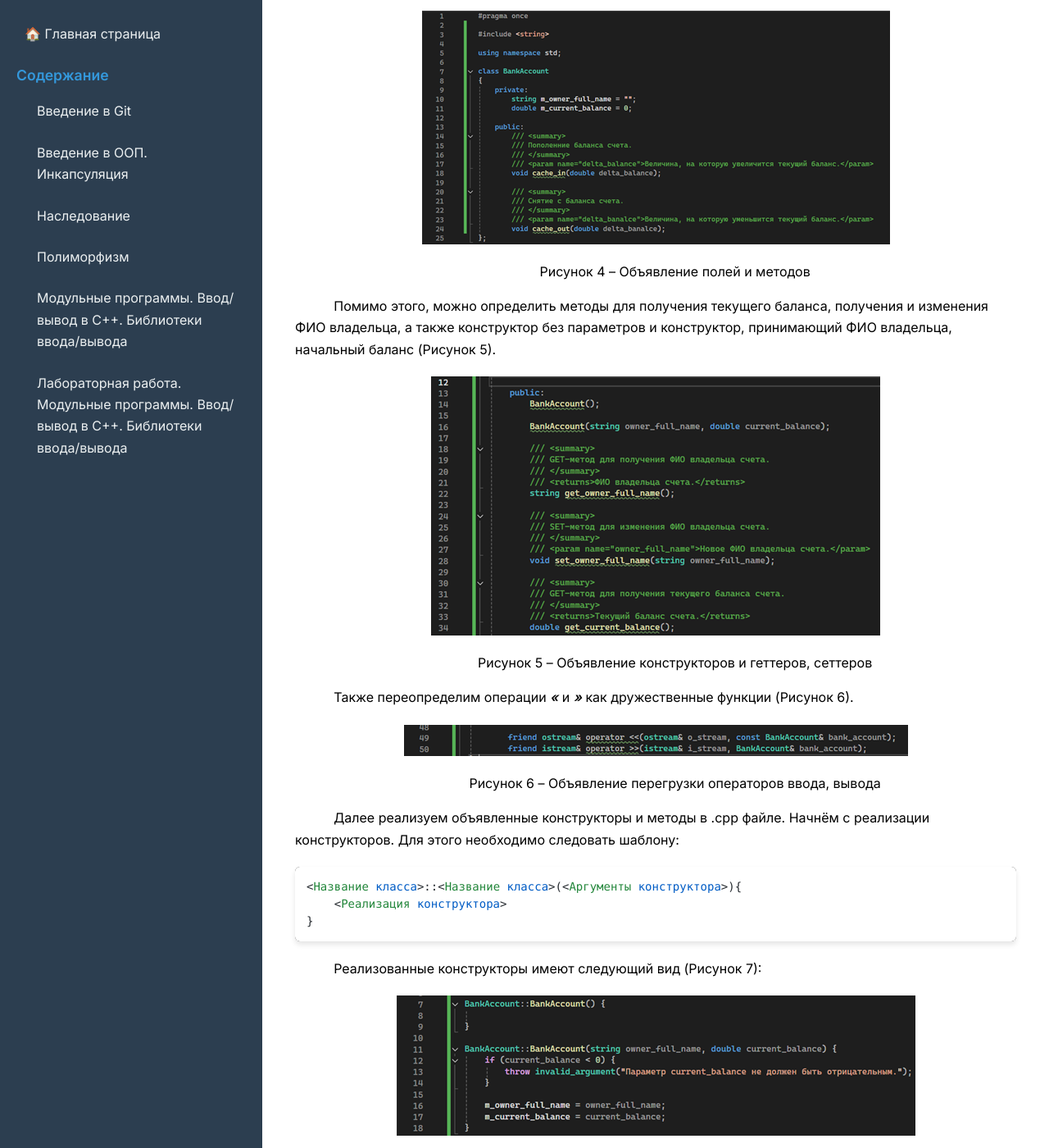
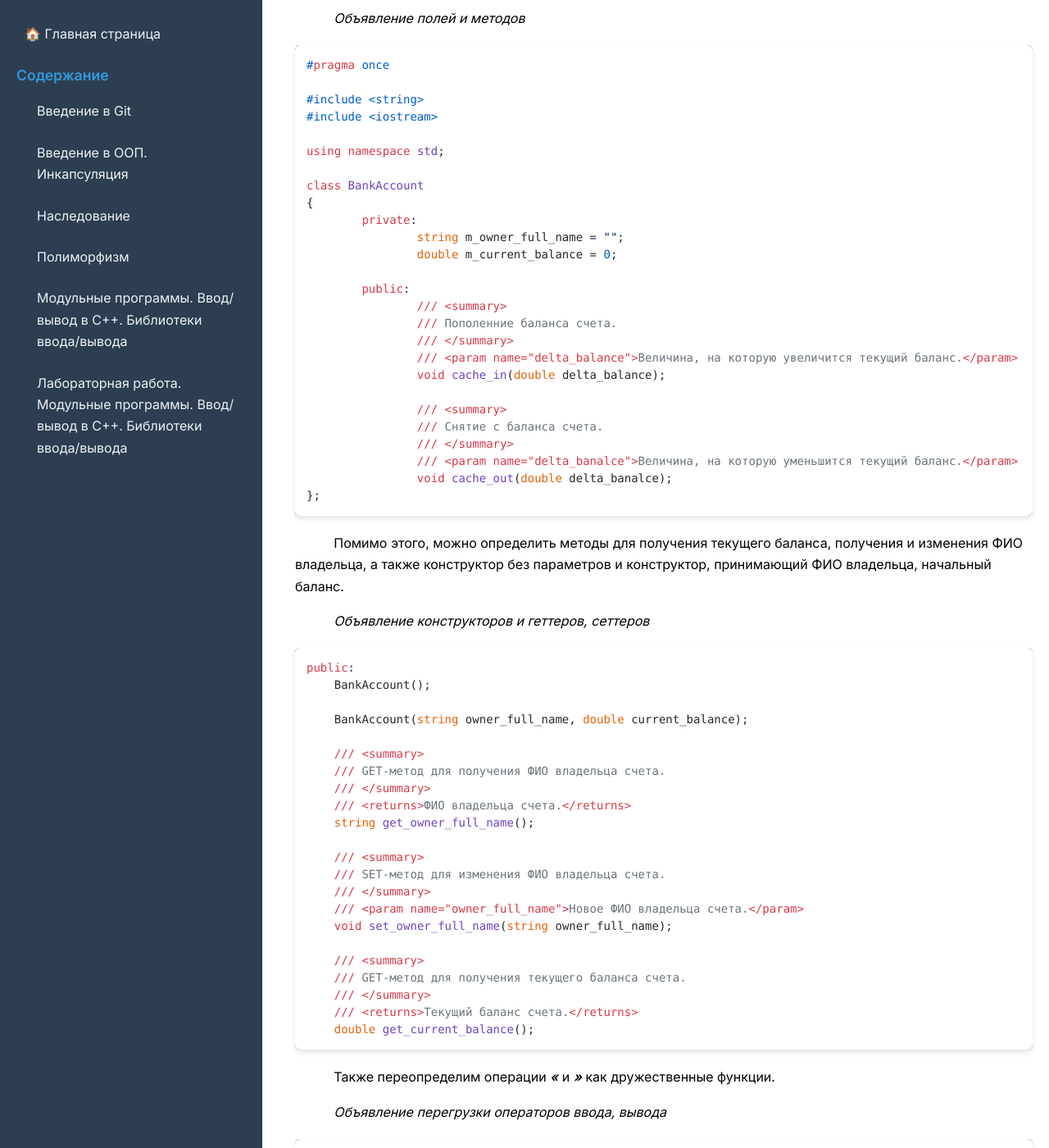
Before and after one commit to maryshev3/object-oriented-programming, a Jekyll site: the page built from ru/io-streams-laboratory-work.md, in a window 1280 px wide and 1400 px high, scrolled down 2389 px. Shown: the whole window at 82% size. Built offline with Jekyll 4.4.1, drawn with Linux system fonts in a browser that asks for light colours; nearby versions of some CDN libraries; a script that is not in the unit is left out; some of the changed text lies outside the part shown.

Commit message:
replace images with code to code fragments

````diff
--- a/ru/io-streams-laboratory-work.md
+++ b/ru/io-streams-laboratory-work.md
@@ -47,20 +47,73 @@ lang: ru
 ![Сохранение файлов класса в папке]({{ '/assets/images/io-streams-laboratory-work/3.png' | relative_url }}){: .center-img }
 <p style="text-align: center;">Рисунок 3 – Сохранение файлов класса в папке</p>
 
-В файле ***BankAccount.h*** опишем интерфейс класса, а именно его поля и методы. В данном файле приводятся только определения методов, а их реализация будет в файле .cpp. Исходя из требований к заданию, определим поля *m_owner_full_name*, *m_current_balance* и методы *cache_in*, *cache_out* (Рисунок 4).
+В файле ***BankAccount.h*** опишем интерфейс класса, а именно его поля и методы. В данном файле приводятся только определения методов, а их реализация будет в файле .cpp. Исходя из требований к заданию, определим поля *m_owner_full_name*, *m_current_balance* и методы *cache_in*, *cache_out*.
 
-![Объявление полей и методов]({{ '/assets/images/io-streams-laboratory-work/4.png' | relative_url }}){: .center-img }
-<p style="text-align: center;">Рисунок 4 – Объявление полей и методов</p>
+*Объявление полей и методов*
+```cpp
+#pragma once
 
-Помимо этого, можно определить методы для получения текущего баланса, получения и изменения ФИО владельца, а также конструктор без параметров и конструктор, принимающий ФИО владельца, начальный баланс (Рисунок 5).
+#include <string>
+#include <iostream>
 
-![Объявление конструкторов и геттеров, сеттеров]({{ '/assets/images/io-streams-laboratory-work/5.png' | relative_url }}){: .center-img }
-<p style="text-align: center;">Рисунок 5 – Объявление конструкторов и геттеров, сеттеров</p>
+using namespace std;
 
-Также переопределим операции ***<<*** и ***>>*** как дружественные функции (Рисунок 6).
+class BankAccount
+{
+	private:
+		string m_owner_full_name = "";
+		double m_current_balance = 0;
 
-![Объявление перегрузки операторов ввода, вывода]({{ '/assets/images/io-streams-laboratory-work/6.png' | relative_url }}){: .center-img }
-<p style="text-align: center;">Рисунок 6 – Объявление перегрузки операторов ввода, вывода</p>
+	public:
+		/// <summary>
+		/// Пополенние баланса счета.
+		/// </summary>
+		/// <param name="delta_balance">Величина, на которую увеличится текущий баланс.</param>
+		void cache_in(double delta_balance);
+
+		/// <summary>
+		/// Снятие с баланса счета.
+		/// </summary>
+		/// <param name="delta_banalce">Величина, на которую уменьшится текущий баланс.</param>
+		void cache_out(double delta_banalce);
+};
+```
+
+Помимо этого, можно определить методы для получения текущего баланса, получения и изменения ФИО владельца, а также конструктор без параметров и конструктор, принимающий ФИО владельца, начальный баланс.
+
+*Объявление конструкторов и геттеров, сеттеров*
+```cpp
+public:
+    BankAccount();
+
+    BankAccount(string owner_full_name, double current_balance);
+
+    /// <summary>
+    /// GET-метод для получения ФИО владельца счета.
+    /// </summary>
+    /// <returns>ФИО владельца счета.</returns>
+    string get_owner_full_name();
+
+    /// <summary>
+    /// SET-метод для изменения ФИО владельца счета.
+    /// </summary>
+    /// <param name="owner_full_name">Новое ФИО владельца счета.</param>
+    void set_owner_full_name(string owner_full_name);
+
+    /// <summary>
+    /// GET-метод для получения текущего баланса счета.
+    /// </summary>
+    /// <returns>Текущий баланс счета.</returns>
+    double get_current_balance();
+```
+
+Также переопределим операции ***<<*** и ***>>*** как дружественные функции.
+
+*Объявление перегрузки операторов ввода, вывода*
+```cpp
+friend ostream& operator <<(ostream& o_stream, const BankAccount& bank_account);
+friend istream& operator >>(istream& i_stream, BankAccount& bank_account);
+```
 
 Далее реализуем объявленные конструкторы и методы в .cpp файле. Начнём с реализации конструкторов. Для этого необходимо следовать шаблону:
 
@@ -70,10 +123,23 @@ lang: ru
 }
 ```
 
-Реализованные конструкторы имеют следующий вид (Рисунок 7):
+Реализованные конструкторы имеют следующий вид:
 
-![Реализация конструкторов]({{ '/assets/images/io-streams-laboratory-work/7.png' | relative_url }}){: .center-img }
-<p style="text-align: center;">Рисунок 7 – Реализация конструкторов</p>
+*Реализация конструкторов*
+```cpp
+BankAccount::BankAccount() {
+
+}
+
+BankAccount::BankAccount(string owner_full_name, double current_balance) {
+	if (current_balance < 0) {
+		throw invalid_argument("Параметр current_balance не должен быть отрицательным.");
+	}
+
+	m_owner_full_name = owner_full_name;
+	m_current_balance = current_balance;
+}
+```
 
 Для реализации методов класса необходимо следовать шаблону:
 
@@ -83,62 +149,258 @@ lang: ru
 }
 ```
 
-Реализованные GET, SET методы (Рисунок 8):
+Реализованные GET, SET методы:
 
-![Реализация геттеров, сеттеров]({{ '/assets/images/io-streams-laboratory-work/8.png' | relative_url }}){: .center-img }
-<p style="text-align: center;">Рисунок 8 – Реализация геттеров, сеттеров</p>
+*Реализация геттеров, сеттеров*
+```cpp
+string BankAccount::get_owner_full_name() {
+	return m_owner_full_name;
+}
 
-Реализованные основные методы (Рисунок 9):
+void BankAccount::set_owner_full_name(string owner_full_name) {
+	m_owner_full_name = owner_full_name;
+}
 
-![Реализация основных методов]({{ '/assets/images/io-streams-laboratory-work/9.png' | relative_url }}){: .center-img }
-<p style="text-align: center;">Рисунок 9 – Реализация основных методов</p>
+double BankAccount::get_current_balance() {
+	return m_current_balance;
+}
+```
 
-Реализованные перегрузки операций ***<<*** и ***>>*** (т.к. они являются не методами, а внешними функциями, то им не надо указывать через **::** название класса) (Рисунок 10):
+Реализованные основные методы:
 
-![Перегрузка операторов ввода, вывода]({{ '/assets/images/io-streams-laboratory-work/10.png' | relative_url }}){: .center-img }
-<p style="text-align: center;">Рисунок 10 – Перегрузка операторов ввода, вывода</p>
+*Реализация основных методов*
+```cpp
+void BankAccount::cache_in(double delta_balance) {
+	if (delta_balance <= 0) {
+		throw invalid_argument("Параметр delta_balance должен быть положительным.");
+	}
 
-Для реализации классов ввода/вывода в консоль или файл создадим папку ***IOServices***, а затем создадим базовый абстрактный класс ***BankAccountIOService***, который содержит методы для ввода или вывода данных в некоторый источник. Действия по созданию аналогичны созданию папки ***Models*** и класса ***BankAccount*** (Рисунок 11).
+	double new_balance = m_current_balance + delta_balance;
 
-![Создание сервиса ввода, вывода]({{ '/assets/images/io-streams-laboratory-work/11.png' | relative_url }}){: .center-img }
-<p style="text-align: center;">Рисунок 11 – Создание сервиса ввода, вывода</p>
+	m_current_balance = new_balance;
+}
 
-Заголовочный файл ***BankAccountIOService.h*** содержит только объявления методов. Т.к. у него нет никаких реализаций, то файл ***BankAccountIOService.cpp*** останется пустым (Рисунок 12).
+void BankAccount::cache_out(double delta_balance) {
+	if (delta_balance <= 0) {
+		throw invalid_argument("Параметр delta_balance должен быть положительным.");
+	}
 
-![Объявление абстрактного класса]({{ '/assets/images/io-streams-laboratory-work/12.png' | relative_url }}){: .center-img }
-<p style="text-align: center;">Рисунок 12 – Объявление абстрактного класса</p>
+	double new_balance = m_current_balance - delta_balance;
 
-Напишем класс ***BankAccountIOConsoleService*** для ввода/вывода в консоль. В заголовочном файле укажем базовый класс и намерение перегрузить виртуальные методы (Рисунок 13).
+	if (new_balance < 0) {
+		throw logic_error("Баланс после снятия средств будет отрицательным. Операция невозможна.");
+	}
 
-![Объявление реализации абстрактного класса (1)]({{ '/assets/images/io-streams-laboratory-work/13.png' | relative_url }}){: .center-img }
-<p style="text-align: center;">Рисунок 13 – Объявление реализации абстрактного класса (1)</p>
+	m_current_balance = new_balance;
+}
+```
 
-В файле .cpp уже описываем реализацию методов, соблюдая шаблон реализации методов. Модификатор override при этом уже указывать не требуется (Рисунок 14).
+Реализованные перегрузки операций ***<<*** и ***>>*** (т.к. они являются не методами, а внешними функциями, то им не надо указывать через **::** название класса):
 
-![Реализация абстрактного класса (1)]({{ '/assets/images/io-streams-laboratory-work/14.png' | relative_url }}){: .center-img }
-<p style="text-align: center;">Рисунок 14 – Реализация абстрактного класса (1)</p>
+*Перегрузка операторов ввода, вывода*
+```cpp
+ostream& operator <<(ostream& o_stream, const BankAccount& bank_account) {
+	o_stream << bank_account.m_owner_full_name << "\n" << bank_account.m_current_balance << "\n";
 
-Аналогичным образом реализуем класс ***BankAccountIOFileService*** для ввода/вывода в файл. Помимо методов базового класса определим также конструктор для того, чтобы можно было изменять папку для сохранения файлов (Рисунок 15).
+	return o_stream;
+}
 
-![Объявление реализации абстрактного класса (2)]({{ '/assets/images/io-streams-laboratory-work/15.png' | relative_url }}){: .center-img }
-<p style="text-align: center;">Рисунок 15 – Объявление реализации абстрактного класса (2)</p>
+istream& operator >>(istream& i_stream, BankAccount& bank_account) {
+	std::getline(i_stream, bank_account.m_owner_full_name);
+	i_stream >> bank_account.m_current_balance;
 
-Конструктор и метод заполнения имеют следующую реализацию (Рисунок 16):
+	return i_stream;
+}
+```
 
-![Реализация абстрактного класса (2)]({{ '/assets/images/io-streams-laboratory-work/16.png' | relative_url }}){: .center-img }
-<p style="text-align: center;">Рисунок 16 – Реализация абстрактного класса (2)</p>
+Для реализации классов ввода/вывода в консоль или файл создадим папку ***IOServices***, а затем создадим базовый абстрактный класс ***BankAccountIOService***, который содержит методы для ввода или вывода данных в некоторый источник. Действия по созданию аналогичны созданию папки ***Models*** и класса ***BankAccount*** (Рисунок 4).
 
-Метод сохранения объекта в файл (Рисунок 17):
+![Создание сервиса ввода, вывода]({{ '/assets/images/io-streams-laboratory-work/4.png' | relative_url }}){: .center-img }
+<p style="text-align: center;">Рисунок 4 – Создание сервиса ввода, вывода</p>
 
-![Реализация метода сохранения объекта в файл]({{ '/assets/images/io-streams-laboratory-work/17.png' | relative_url }}){: .center-img }
-<p style="text-align: center;">Рисунок 17 – Реализация метода сохранения объекта в файл</p>
+Заголовочный файл ***BankAccountIOService.h*** содержит только объявления методов. Т.к. у него нет никаких реализаций, то файл ***BankAccountIOService.cpp*** останется пустым.
 
-Последним шагом необходимо написать код основной функции ***main***. Определять способ заполнения и вывода объекта можно на основе пользовательского ввода (Рисунок 18).
+*Объявление абстрактного класса*
+```cpp
+#pragma once
+#include "../Models/BankAccount.h"
 
-![Реализация функции main]({{ '/assets/images/io-streams-laboratory-work/18.png' | relative_url }}){: .center-img }
-<p style="text-align: center;">Рисунок 18 – Реализация функции main</p>
+class BankAccountIOService
+{
+	public:
+		/// <summary>
+		/// Заполняет поля объекта bank_account.
+		/// </summary>
+		/// <param name="bank_account">Объект, который будет заполнен.</param>
+		virtual void input(BankAccount& bank_account) = 0;
 
-Полный текст программы приведён GitHub по ссылке: https://github.com/maryshev3/BankAccountApplication/tree/main
+		/// <summary>
+		/// Выводит поля объекта bank_accout.
+		/// </summary>
+		/// <param name="bank_account">Объект, который будет выведен.</param>
+		virtual void output(BankAccount& bank_account) = 0;
+};
+```
+
+Напишем класс ***BankAccountIOConsoleService*** для ввода/вывода в консоль. В заголовочном файле укажем базовый класс и намерение перегрузить виртуальные методы.
+
+*Объявление реализации абстрактного класса (1)*
+```cpp
+#pragma once
+#include "BankAccountIOService.h"
+
+class BankAccountIOConsoleService :
+    public BankAccountIOService {
+    public:
+        void input(BankAccount& bank_account) override;
+        void output(BankAccount& bank_account) override;
+};
+```
+
+В файле .cpp уже описываем реализацию методов, соблюдая шаблон реализации методов. Модификатор override при этом уже указывать не требуется.
+
+*Реализация абстрактного класса (1)*
+```cpp
+#pragma once
+#include "BankAccountIOConsoleService.h"
+#include <iostream>
+
+using namespace std;
+
+void BankAccountIOConsoleService::input(BankAccount& bank_account) {
+	cin >> bank_account;
+}
+
+void BankAccountIOConsoleService::output(BankAccount& bank_account) {
+	cout << bank_account;
+}
+```
+
+Аналогичным образом реализуем класс ***BankAccountIOFileService*** для ввода/вывода в файл. Помимо методов базового класса определим также конструктор для того, чтобы можно было изменять папку для сохранения файлов.
+
+*Объявление реализации абстрактного класса (2)*
+```cpp
+#pragma once
+#include "BankAccountIOService.h"
+#include <string>
+
+using namespace std;
+
+class BankAccountIOFileService :
+    public BankAccountIOService {
+    private:
+        string m_base_folder;
+
+    public:
+        BankAccountIOFileService(string base_folder);
+
+        /// <summary>
+        /// Заполняет объект bank_account на основе файла base_folder/<ФИО клиента>.
+        /// </summary>
+        /// <param name="bank_account">Объект для заполнения.</param>
+        void input(BankAccount& bank_account) override;
+
+        /// <summary>
+        /// Заполняет файл base_folder/<ФИО клиента> на основе объекта bank_account.
+        /// </summary>
+        /// <param name="bank_account">Объект, на основе которого создается файл.</param>
+        void output(BankAccount& bank_account) override;
+};
+```
+
+Конструктор и метод заполнения имеют следующую реализацию:
+
+*Реализация абстрактного класса (2)*
+```cpp
+BankAccountIOFileService::BankAccountIOFileService(string base_folder) {
+	m_base_folder = base_folder;
+}
+
+void BankAccountIOFileService::input(BankAccount& bank_account) {
+	string owner_full_name = bank_account.get_owner_full_name();
+	string file_path = m_base_folder + "/" + owner_full_name;
+
+	ifstream if_stream(file_path);
+
+	if (!if_stream.is_open()) {
+		throw logic_error("Файл " + file_path + " не получилось открыть.");
+	}
+
+	if_stream >> bank_account;
+
+	if_stream.close();
+}
+```
+
+Метод сохранения объекта в файл:
+
+*Реализация метода сохранения объекта в файл*
+```cpp
+void BankAccountIOFileService::output(BankAccount& bank_account) {
+	string owner_full_name = bank_account.get_owner_full_name();
+	string file_path = m_base_folder + "/" + owner_full_name;
+
+	ofstream of_stream(file_path);
+
+	if (!of_stream.is_open()) {
+		throw logic_error("Файл " + file_path + " не получилось открыть.");
+	}
+
+	of_stream << bank_account;
+
+	of_stream.close();
+}
+```
+
+Последним шагом необходимо написать код основной функции ***main***. Определять способ заполнения и вывода объекта можно на основе пользовательского ввода.
+
+*Реализация функции main*
+```cpp
+#pragma once
+#include <iostream>
+#include "Models/BankAccount.h"
+#include "IOServices/BankAccountIOService.h"
+#include "IOServices/BankAccountIOFileService.h"
+#include "IOServices/BankAccountIOConsoleService.h"
+#include <string>
+
+using namespace std;
+
+int main()
+{
+    try {
+        bool is_work_with_file;
+        cout
+            << "Выберите способ для работы с объектом:" << "\n"
+            << "0 - для работы через консоль;" << "\n"
+            << "любое другое число - для работы через файл;" << "\n";
+        cin >> is_work_with_file;
+
+        BankAccountIOFileService bank_account_io_file_service = BankAccountIOFileService(".");
+        BankAccountIOConsoleService bank_account_io_console_service = BankAccountIOConsoleService();
+
+        BankAccountIOService& io_service = is_work_with_file ?
+            static_cast<BankAccountIOService&>(bank_account_io_file_service) :
+            static_cast<BankAccountIOService&>(bank_account_io_console_service);
+
+        BankAccount& bank_account_origin = *(new BankAccount("Иванов Иван Иванович", 100));
+
+        io_service.output(bank_account_origin);
+
+        BankAccount& bank_account_readed = *(new BankAccount());
+
+        io_service.input(bank_account_readed);
+
+        cout << bank_account_readed << endl;
+    }
+    catch (exception ex) {
+        cerr << ex.what() << endl;
+    }
+}
+
+```
+
+Полный текст программы приведён GitHub по [ссылке](https://github.com/maryshev3/BankAccountApplication/tree/main).
 
 ## Задание для самостоятельного решения
 
````
Also changed, not shown: assets/images/io-streams-laboratory-work/10.png (deleted), assets/images/io-streams-laboratory-work/11.png (deleted), assets/images/io-streams-laboratory-work/12.png (deleted), assets/images/io-streams-laboratory-work/13.png (deleted), assets/images/io-streams-laboratory-work/14.png (deleted), assets/images/io-streams-laboratory-work/15.png (deleted), assets/images/io-streams-laboratory-work/16.png (deleted), assets/images/io-streams-laboratory-work/17.png (deleted), assets/images/io-streams-laboratory-work/18.png (deleted), assets/images/io-streams-laboratory-work/4.png, assets/images/io-streams-laboratory-work/5.png (deleted), assets/images/io-streams-laboratory-work/6.png (deleted), assets/images/io-streams-laboratory-work/7.png (deleted), assets/images/io-streams-laboratory-work/8.png (deleted), 1 more files.
